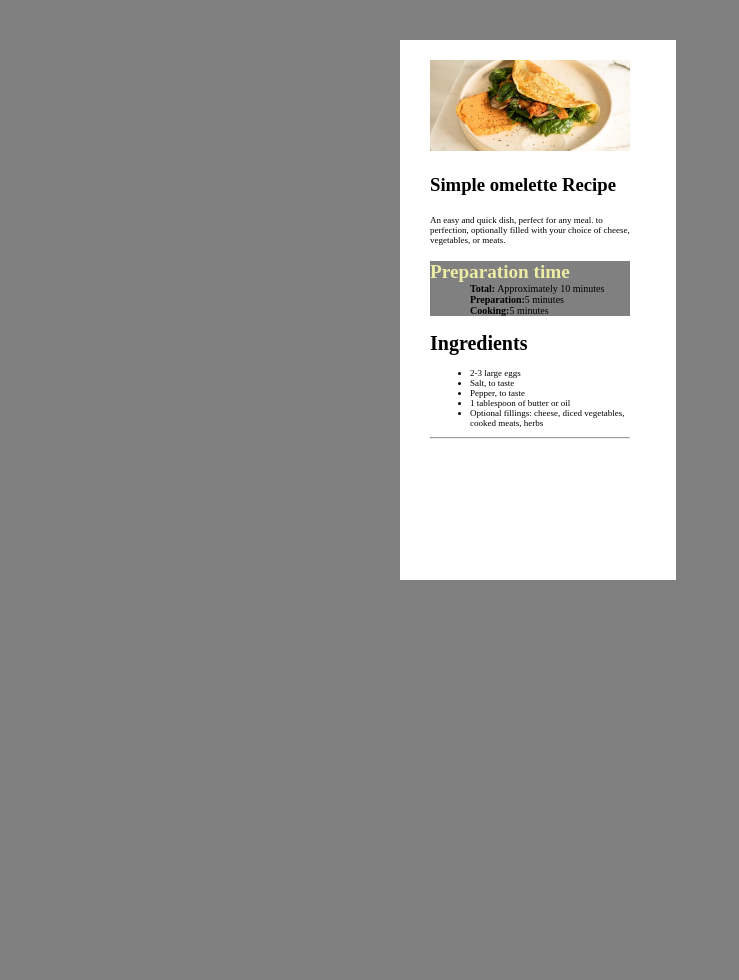
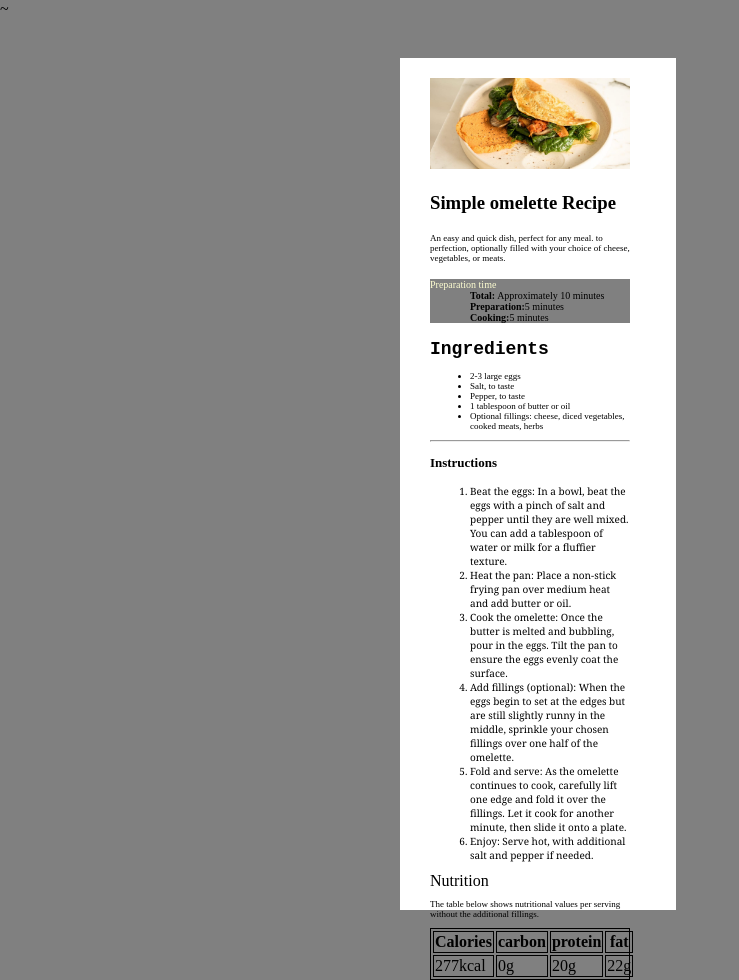
Before and after one commit to Gaellemamy/FirstWork, a plain HTML site: page index.html in a window 1280 px wide. Shown: the whole page, without its empty margins (0-739 px from the left). Before the commit the page ends 800 px from the top, so only its background shows below. Drawn offline with Linux system fonts and the light colour scheme.

Commit message:
Eiran this is my final work.thank you for being my inspector

```diff
--- a/index.html
+++ b/index.html
@@ -6,7 +6,7 @@
   <title> My Self Learning</title>
   <link rel="stylesheet" href="style.css">
 </head>
-<body>
+<body>~
      <div class="container">
         <div class="picture">
           <img src="image-omelette.jpeg" alt="">
@@ -36,6 +36,54 @@
            </div>
             </ul>
           <hr>
+          <div class="demo">
+          <h3>Instructions</h3>
+          <ol class="ordered">
+            <li> Beat the eggs: In a bowl, beat the eggs with a pinch of salt and pepper until they are well mixed.
+              You can add a tablespoon of water or milk for a fluffier texture.
+            </li>
+            <li>Heat the pan: Place a non-stick frying pan over medium heat and add butter or oil.
+            </li>
+            <li>
+              Cook the omelette: Once the butter is melted and bubbling, pour in the eggs. Tilt the pan to ensure
+  the eggs evenly coat the surface.
+            </li>
+            <li>  Add fillings (optional): When the eggs begin to set at the edges but are still slightly runny in the
+              middle, sprinkle your chosen fillings over one half of the omelette.
+            </li>
+            <li>
+              Fold and serve: As the omelette continues to cook, carefully lift one edge and fold it over the
+  fillings. Let it cook for another minute, then slide it onto a plate.
+            </li>
+            <li>
+              Enjoy: Serve hot, with additional salt and pepper if needed.
+            </li>
+          </ol>
+        </div>
+        <div class="nuti">
+          Nutrition
+          <p> The table below shows nutritional values per serving without the additional fillings.
+          </p>
+        </div>
+        <div class="table">
+          <table>
+            <tr>
+            <th>
+              Calories
+            </th>
+            <th>carbon</th>
+            <th> protein</th>
+            <th>fat</th>
+          </tr>
+          <tr>
+            <td>277kcal</td>
+            <td> 0g</td>
+            <td>20g</td>
+            <td>22g</td>
+          </tr>
+        </table>
+        </div>
+
         </div>
         </div>
      </div>
--- a/style.css
+++ b/style.css
@@ -11,7 +11,7 @@ body {
     background-color: white;
     margin-top: 40px;
     margin-left: 400px;
-    padding-bottom: 200px;
+    padding-bottom: 80%;
     padding-left: 10px;
     padding-right: 10px;
 
@@ -40,23 +40,22 @@ img {
 
 .time {
     background-color: gray;
+}
+    dt{
+        font-size:x-small;
+        color: rgb(252, 252, 208);
+    }
 
-    dt {
-        font-size: larger;
-        font-weight: bolder;
-        color: rgb(236, 236, 165);
-    }
+
 
     dd {
         font-size: x-small;
         font-family: 'Times New Roman', Times, serif;
     }
 
-}
-
 .Ing {
-    font-size: x-small;
-    font-family: 'Times New Roman', Times, serif;
+    font-size: xx-small;
+    font-family:monospace
 }
 
 .list {
@@ -66,3 +65,24 @@ img {
 .ordered {
     font-size: xx-small;
 }
+.demo{
+    font-size: xx-small;
+    font-family: monospace;
+}
+.ordered{
+    font-size: x-small;
+    font-family:Georgia, 'Times New Roman', Times, serif;
+}
+.table{
+     border: 1px solid black;
+     th{
+        border: 1px solid black;
+     }
+     td{
+        border:1px solid black ;
+     }
+}
+.nuti{
+    font-family: serif;
+    font: bolder;
+}
```
